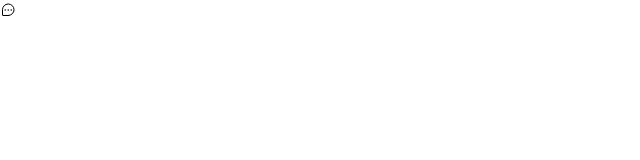
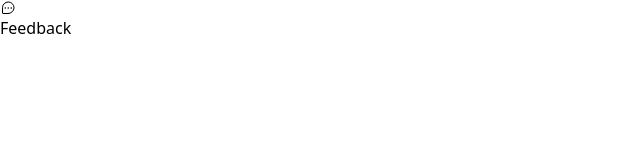
Before and after one commit to David-Pires/NLW-8.0, a React (Vite) app in the folder web/: page / in a window 1280 px wide. Shown: the top 160 px of the page, without its empty margins (0-640 px from the left). Built offline with nearby package versions, Linux system fonts and the light colour scheme.

Commit message:
fix: button - position of feedback

```diff
--- a/web/src/components/Widget.tsx
+++ b/web/src/components/Widget.tsx
@@ -1,20 +1,27 @@
-import { ChatTeardropDots} from 'phosphor-react'
+import { ChatTeardropDots } from "phosphor-react";
 
 export function Widget() {
   return (
-    <div>
-      <button className="bg-brand-500
+    <div className="absolute bottom-4 right-5">
+      <button
+        className="
+                          flex
+                        bg-brand-500
                           rounded-full
                           px-3
                           h-12
                           text-white
+                          items-center
+                          group
+                          "
+      >
+        <ChatTeardropDots className="w-6 h-6" />
 
-                          ">
-                            <ChatTeardropDots
-               className="w-6 h-6
-
-               "
-      /></button>
+        <span className="max-w-0 overflow-hidden group-hover:max-w-xs transition-all duration-5">
+          <span className="pl-2"></span>
+          Feedback
+        </span>
+      </button>
     </div>
-  )
+  );
 }
```
